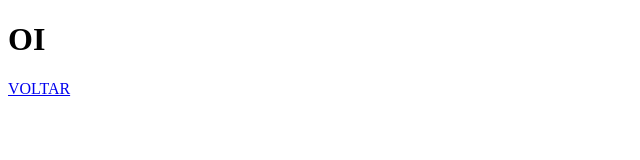
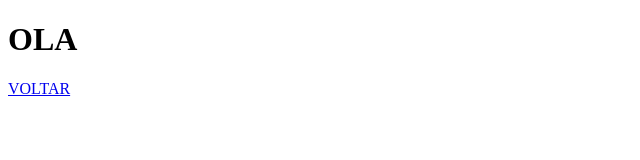
Before and after one commit to lianacapizani/curso-front-end-awari, a plain HTML site: page site2.html in a window 1280 px wide. Shown: the full height of the page, 0-640 px from the left. Drawn offline with Linux system fonts and the light colour scheme.

Commit message:
update site2 h1 text

```diff
--- a/site2.html
+++ b/site2.html
@@ -5,7 +5,7 @@
     <meta name="viewport" content="width=device-width, initial-scale=1.0" />
     <title>PAGINA2</title>
 
-    <h1>OI</h1>
+    <h1>OLA</h1>
     <a href="./site.html">VOLTAR</a>
   </head>
   <body></body>
```
